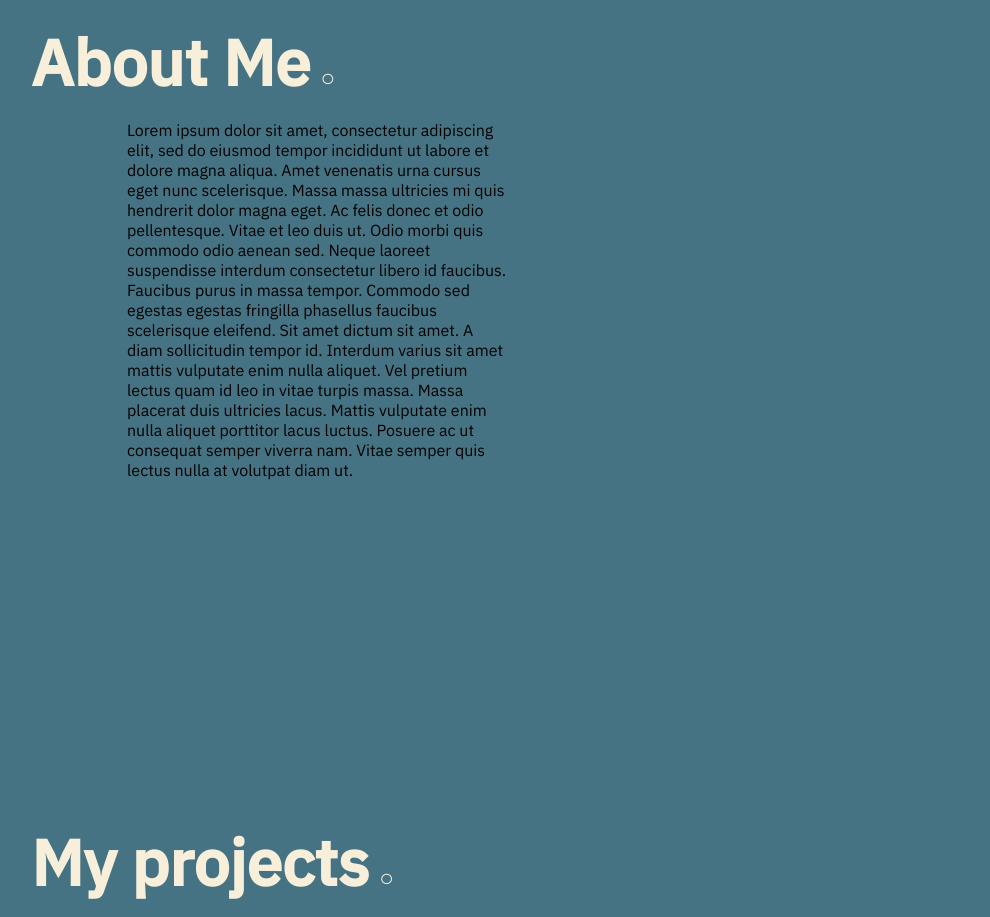
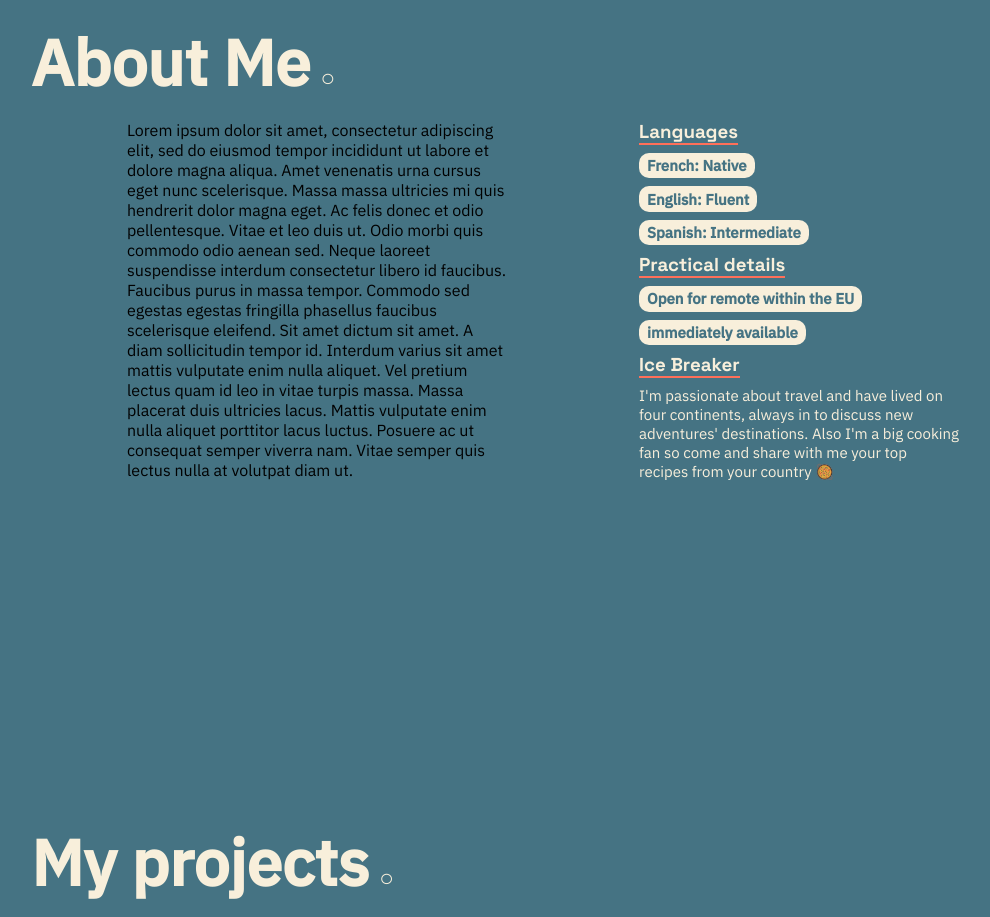
Before and after one commit to Marielysech/Portfolio2022, a React (Create React App) app in the folder portfolio2022/: page / in a window 1280 px wide. Shown: the part 860-1777 px from the top of the page, without its empty margins (1-991 px from the left). Built offline with nearby package versions, Linux system fonts and the light colour scheme.

Commit message:
about me section in progress

```diff
--- a/portfolio2022/src/components/About/AboutElements.js
+++ b/portfolio2022/src/components/About/AboutElements.js
@@ -24,3 +24,39 @@ export const Img = styled.img`
     max-width: 100%;
 
 `
+export const ShortSectionContainer = styled.div`
+    display: flex;
+    flex-direction: column;
+    justify-content: space-between;
+
+`
+
+export const TextShort = styled.p`
+    font-size: 15px;
+    width: 50%;
+    text-align: left;
+    color: #F8EFDB;
+
+`
+
+export const ShortSection = styled.div``
+
+export const TitleShort = styled.h3`
+    color: #F8EFDB;
+    width: fit-content;
+    border-bottom: 2px solid #FF6F59;
+    font-family: 'Space Grotesk', sans-serif;
+    margin-bottom: 0.5rem;
+`
+
+export const ShortElem = styled.p`
+    color: #457383;
+    background-color: #F8EFDB;
+    margin: 0.5rem 0;
+    width: fit-content;
+    font-weight: bold;
+    font-size: 15px;
+    padding: 0.2rem 0.5rem ;
+    border-radius: 10px
+
+  `
--- a/portfolio2022/src/components/About/Data.js
+++ b/portfolio2022/src/components/About/Data.js
@@ -1,3 +1,22 @@
 export const data = {
-    url: 'HandsPoint.png'
+    url: 'HandsPoint.png',
+    descrption: " 👋  I'm a career shifter and learning passionate, getting out of my comfort zone is a priority to push myself, to evolve and learning is its cornerstone. I have a thirst for knowledge and thrive when needing to adapt to new challenges. 👩‍💻 Becoming a Full Stack developer is a way to quench my curiosity as it requires me to learn and adapt to fast-moving technologies constantly. It allows me to use both critical thinking and creativity to express myself. 🔎  Passionate about understanding users, I capitalize on 4+ years as a market researcher to develop user-centric app with UX as a priority. 🤝  Collaboration and teamwork are crucial to me to expand my points of view and acquire new skills. I'm looking forward to joining a team to benefit from their experiences and knowledge as well as to bring my contribution to reach together common objectives. 📣  I'm open to a remote position within EU or on-site in Madrid. If you think my profile could be a good match for your team, write me to discuss it over a (virtual) coffee",
+    shortDescr: "Passionate about learning, becoming a Full Stack developer is a way to quench my curiosity as it requires me to learn and adapt to fast-moving technologies. I’m committed to building user-centric web app by capitalizing on 4+ years as a market researcher.",
+    about: {
+        title: "About me",
+        descr:"I am a developer based in Madrid capitalizing on +4 years as market researcher to bring great UX to users. I'm looking forward to new challenges within a team after two years of freelancing"
+    },
+    iceBreaker: {
+        title: "Ice Breaker",
+        descr: "I'm passionate about travel and have lived on four continents, always in to discuss new adventures' destinations.  Also I'm a big cooking fan so come and share with me your top recipes from your country 🥘"
+    },
+    Languages: {
+        title: "Languages",
+        descr: ["French: Native", "English: Fluent", "Spanish: Intermediate"],
+    },
+    availability: {
+        title: "Practical details",
+        descr: ["Open for remote within the EU", "immediately available" ]
+
+    }
 }
--- a/portfolio2022/src/components/About/index.js
+++ b/portfolio2022/src/components/About/index.js
@@ -1,7 +1,7 @@
 import React from 'react'
-import { AboutSection, Container, Text, Img } from './AboutElements'
+import { AboutSection, Container, Text, ShortElem, TextShort, ShortSection, TitleShort, ShortSectionContainer} from './AboutElements'
 import { SectionTitle } from '../GlobalElements'
-import { data } from '../Projects/data'
+import { data } from './Data'
 import HandsPoint from '../../images/HandsPoint.png'
 
 const About = () => {
@@ -12,7 +12,26 @@ const About = () => {
       <Text>
       Lorem ipsum dolor sit amet, consectetur adipiscing elit, sed do eiusmod tempor incididunt ut labore et dolore magna aliqua. Amet venenatis urna cursus eget nunc scelerisque. Massa massa ultricies mi quis hendrerit dolor magna eget. Ac felis donec et odio pellentesque. Vitae et leo duis ut. Odio morbi quis commodo odio aenean sed. Neque laoreet suspendisse interdum consectetur libero id faucibus. Faucibus purus in massa tempor. Commodo sed egestas egestas fringilla phasellus faucibus scelerisque eleifend. Sit amet dictum sit amet. A diam sollicitudin tempor id. Interdum varius sit amet mattis vulputate enim nulla aliquet. Vel pretium lectus quam id leo in vitae turpis massa. Massa placerat duis ultricies lacus. Mattis vulputate enim nulla aliquet porttitor lacus luctus. Posuere ac ut consequat semper viverra nam. Vitae semper quis lectus nulla at volutpat diam ut.
       </Text>
+      <ShortSectionContainer>
 
+        <ShortSection>
+          <TitleShort>{data.Languages.title}</TitleShort>
+          <div>{data.Languages.descr.map((item,index) => <ShortElem key={index}>{item}</ShortElem>)}</div>
+        </ShortSection>
+
+        <ShortSection>
+          <TitleShort>{data.availability.title}</TitleShort>
+          <div>{data.availability.descr.map((item,index) => <ShortElem key={index}>{item}</ShortElem>)}</div>
+        </ShortSection>
+
+        <ShortSection>
+          <TitleShort>{data.iceBreaker.title}</TitleShort>
+          <TextShort>{data.iceBreaker.descr}</TextShort>
+        </ShortSection>
+
+
+
+      </ShortSectionContainer>
     </Container>
 
 
--- a/portfolio2022/src/components/MenuDrawer/MenuDrawerElements.js
+++ b/portfolio2022/src/components/MenuDrawer/MenuDrawerElements.js
@@ -13,7 +13,11 @@ export const DrawerContainer = styled.aside`
     left: 0;
     transition: 0.3s ease-in-out;
     opacity: ${({ isOpen}) => (isOpen ? '90%' : '0')};
-    top: ${({isOpen}) => (isOpen ? '0' : '-100%')}
+    top: ${({isOpen}) => (isOpen ? '0' : '-100%')};
+
+    @media screen and (min-width: 968px) {
+        opacity: 0;
+    }
 `
 
 export const CloseIcon = styled(FaTimes)`
```
